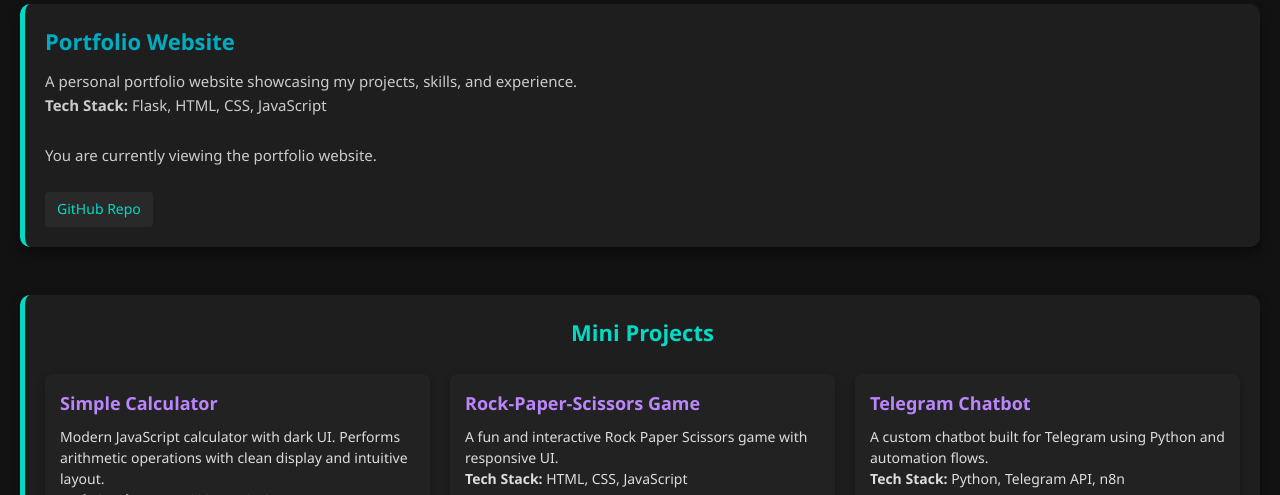
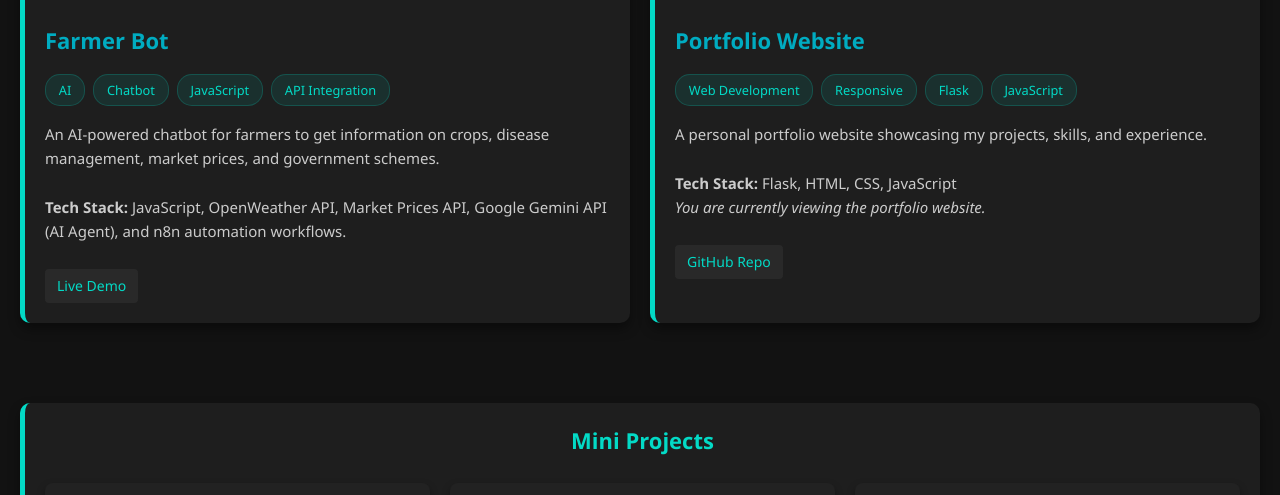
Before and after one commit to keerthivasan91/Personal-Website, a Flask app: page /projects in a window 1280 px wide. Shown: the part 439-934 px from the top of the page. Run offline with Flask 3, Linux system fonts and the light colour scheme.

Commit message:
feat: enhance projects section with images, tags, and detailed descriptions

```diff
--- a/templates/projects.html
+++ b/templates/projects.html
@@ -1,32 +1,58 @@
 {% extends 'base.html' %}
 {% block projects %}
-<section id="projects" class="projects-section">
+<!-- Projects Section -->
+<section class="projects-section" id="projects">
     <div class="container">
+        <div class="section-header">
             <h2>Projects</h2>
+            <div class="header-line"></div>
+        </div>
 
-    <!-- Main Project -->
+        <!-- Main Projects Grid -->
+        <div class="projects-grid">
             <div class="project-entry">
+                <div class="project-image farmer-icon">
+                    <!-- You can replace this with an actual image -->
+                    <!-- <img src="farmer-bot.jpg" alt="Farmer Bot Project"> -->
+                     <img src="./static/images/farmer-bot.png" alt="Farmer Bot Project" >
+                </div>
                 <h3>Farmer Bot</h3>
+                <div class="project-tags">
+                    <span class="project-tag">AI</span>
+                    <span class="project-tag">Chatbot</span>
+                    <span class="project-tag">JavaScript</span>
+                    <span class="project-tag">API Integration</span>
+                </div>
                 <p>
                     An AI-powered chatbot for farmers to get information on crops, disease management, market prices,
-        and government schemes. <br>
-        <strong>Tech Stack:</strong> JavaScript, OpenWeather API, Market Prices API, Google Gemini API (AI Agent),
-        and n8n automation workflows.
+                    and government schemes.
                 </p><br>
+                <p><strong>Tech Stack:</strong> JavaScript, OpenWeather API, Market Prices API, Google Gemini API (AI Agent),
+                and n8n automation workflows.</p><br>
                 <div class="project-links">
-        <a href="http://t.me/Projectkissanbot" target="_blank"> Live Demo</a>
+                    <a href="http://t.me/Projectkissanbot" target="_blank">Live Demo</a>
                 </div>
             </div>
+
             <div class="project-entry">
+                <div class="project-image portfolio-icon">
+                     <img src="./static/images/portfolio.png" alt="Portfolio Website" >
+                </div>
                 <h3>Portfolio Website</h3>
+                <div class="project-tags">
+                    <span class="project-tag">Web Development</span>
+                    <span class="project-tag">Responsive</span>
+                    <span class="project-tag">Flask</span>
+                    <span class="project-tag">JavaScript</span>
+                </div>
                 <p>
-        A personal portfolio website showcasing my projects, skills, and experience. <br>
-        <strong>Tech Stack:</strong> Flask, HTML, CSS, JavaScript
-      </p>
-      <br><p>You are currently viewing the portfolio website.</p>
-      <br>
+                    A personal portfolio website showcasing my projects, skills, and experience.
+                </p><br>
+                <p><strong>Tech Stack:</strong> Flask, HTML, CSS, JavaScript</p>
+                <p><em>You are currently viewing the portfolio website.</em></p><br>
                 <div class="project-links">
-            <a href="" target="_blank">GitHub Repo</a>
+                    <a href="#" target="_blank">GitHub Repo</a>
+                </div>
             </div>
         </div>
 
@@ -34,14 +60,20 @@
         <div class="mini-projects">
             <h3>Mini Projects</h3>
             <div class="mini-projects-grid">
-
                 <div class="mini-project">
+                    <div class="mini-project-image calculator-icon">
+                        <img src="static/images/calculator.png" alt="Simple Calculator">
+                    </div>
                     <h4>Simple Calculator</h4>
+                    <div class="project-tags">
+                        <span class="project-tag">Responsive</span>
+                        <span class="project-tag">Clean UI</span>
+                    </div>
                     <p>
                         Modern JavaScript calculator with dark UI. Performs arithmetic operations with clean display
-            and intuitive layout. <br>
-            <strong>Tech Stack:</strong> HTML, CSS, JavaScript
+                        and intuitive layout.
                     </p>
+                    <p><strong>Tech Stack:</strong> HTML, CSS, JavaScript</p>
                     <div class="project-links">
                         <a href="https://simple-calculator-rose-theta.vercel.app/" target="_blank">Live Demo</a>
                         <a href="https://github.com/keerthivasan91/Simple-Calculator" target="_blank">GitHub Repo</a>
@@ -49,11 +81,19 @@
                 </div>
 
                 <div class="mini-project">
+                    <div class="mini-project-image game-icon">
+                        <img src="static/images/rock-paper-scissors.png" alt="Rock Paper Scissors Game">
+                    </div>
                     <h4>Rock-Paper-Scissors Game</h4>
+                    <div class="project-tags">
+                        <span class="project-tag">Game</span>
+                        <span class="project-tag">JavaScript</span>
+                        <span class="project-tag">Interactive</span>
+                    </div>
                     <p>
-            A fun and interactive Rock Paper Scissors game with responsive UI. <br>
-            <strong>Tech Stack:</strong> HTML, CSS, JavaScript
+                        A fun and interactive Rock Paper Scissors game with responsive UI.
                     </p>
+                    <p><strong>Tech Stack:</strong> HTML, CSS, JavaScript</p>
                     <div class="project-links">
                         <a href="https://rock-paper-scissors-three-ruddy.vercel.app/" target="_blank">Live Demo</a>
                         <a href="https://github.com/keerthivasan91/rock-paper-scissors" target="_blank">GitHub Repo</a>
@@ -61,17 +101,24 @@
                 </div>
 
                 <div class="mini-project">
+                    <div class="mini-project-image chatbot-icon">
+                        <img src="static/images/telegram-bot.png" alt="Telegram Chatbot">
+                    </div>
                     <h4>Telegram Chatbot</h4>
+                    <div class="project-tags">
+                        <span class="project-tag">n8n</span>
+                        <span class="project-tag">Automation</span>
+                        <span class="project-tag">API</span>
+                    </div>
                     <p>
-            A custom chatbot built for Telegram using Python and automation flows. <br>
-            <strong>Tech Stack:</strong> Python, Telegram API, n8n
+                        A custom chatbot built for Telegram using Python and automation flows.
                     </p>
+                    <p><strong>Tech Stack:</strong> Telegram API, n8n</p>
                     <div class="project-links">
                         <a href="http://t.me/n8n_2chatbot" target="_blank">Live Demo</a>
                         <a href="https://github.com/keerthivasan91/WhatsApp-ChatBot-N8N-" target="_blank">GitHub Repo</a>
                     </div>
                 </div>
-
             </div>
         </div>
     </div>
```
Lines whose indentation alone changed are shown as unchanged.
